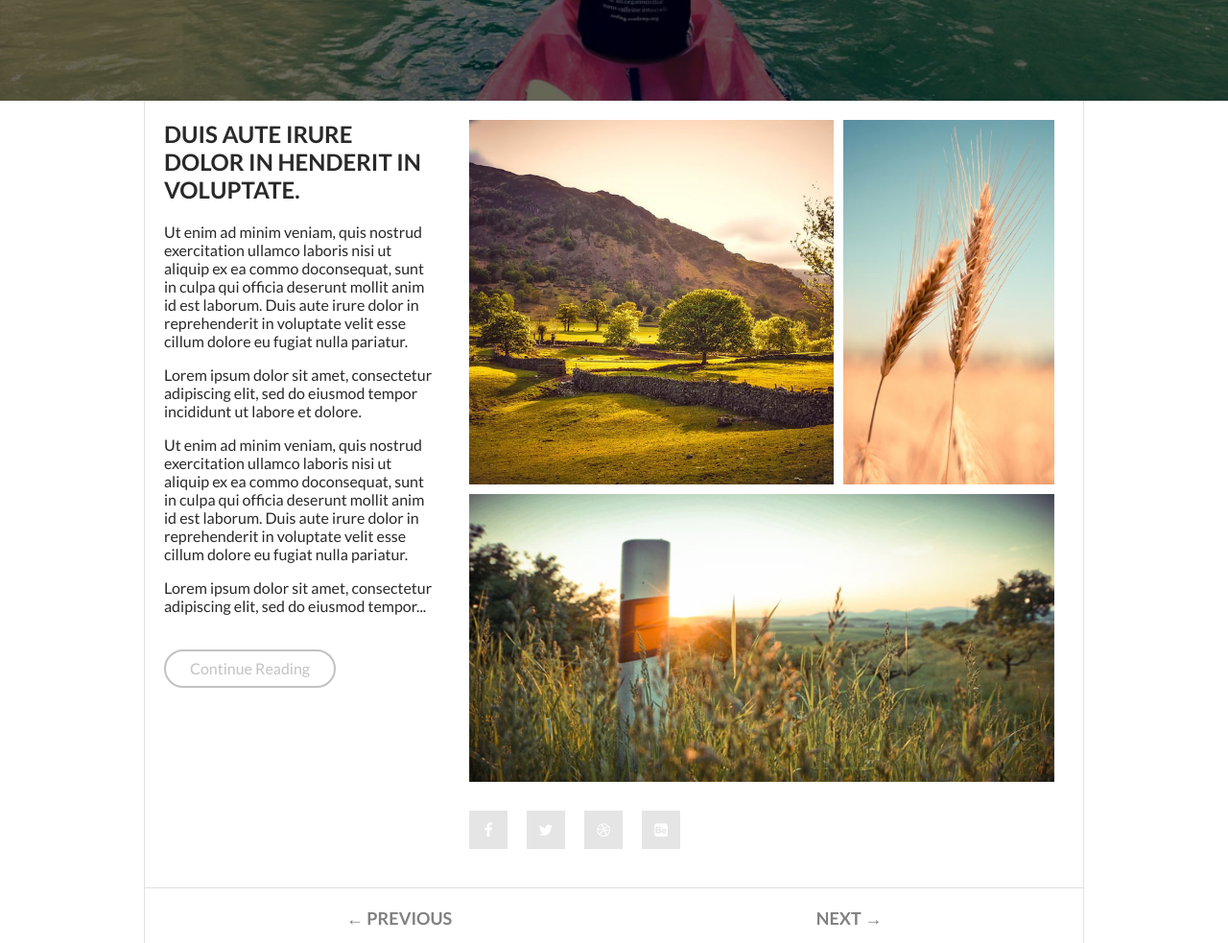
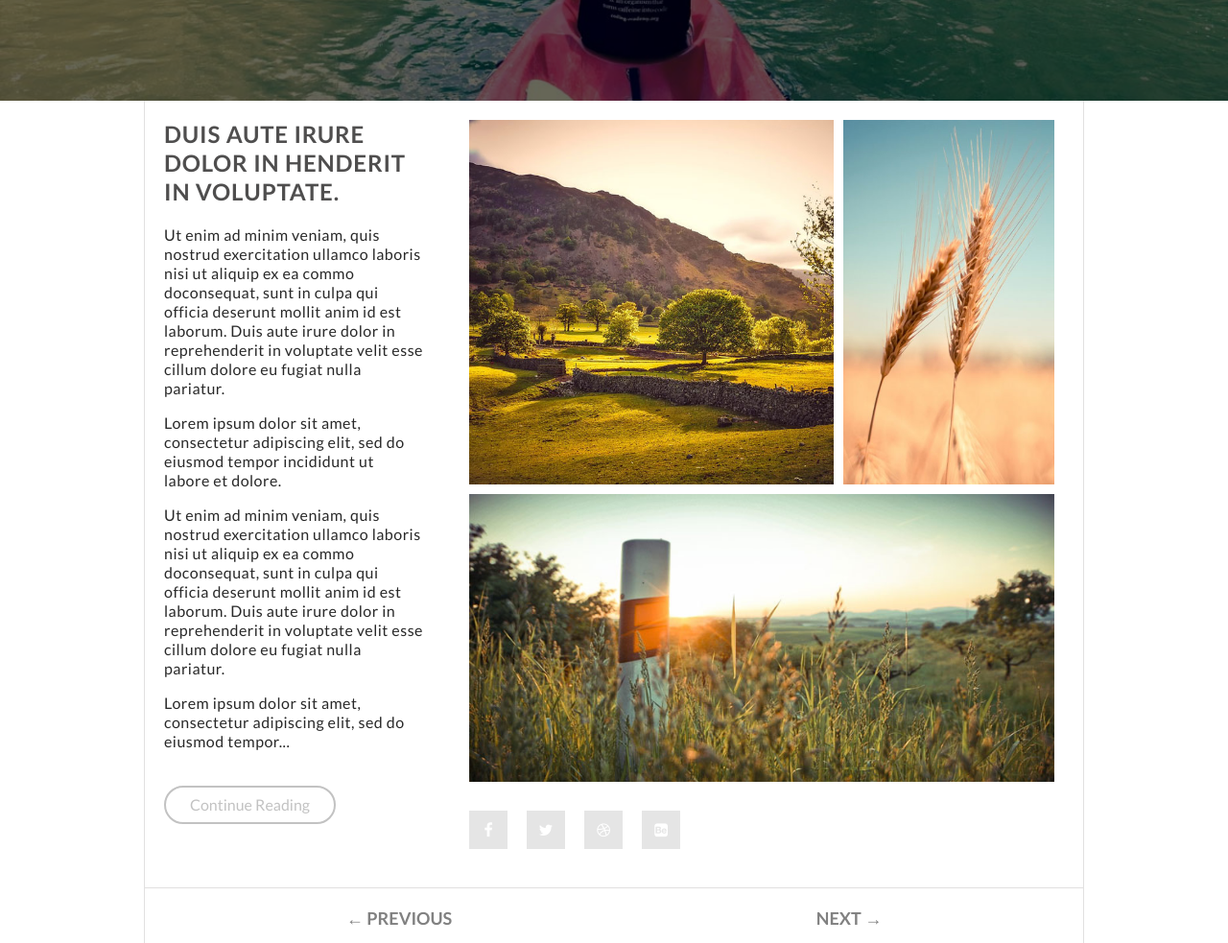
Before and after one commit to DrorUzi/gallery-pixel-perfect, a plain HTML site: page index.html in a window 1280 px wide. Shown: the part 400-1383 px from the top of the page at 96% size. Drawn offline with Linux system fonts and the light colour scheme.

Commit message:
final design

```diff
--- a/css/style.css
+++ b/css/style.css
@@ -378,8 +378,20 @@ header .logo {
   }
 }
 
+.first-panel h2 {
+  color: #4f4e4e;
+  line-height: 30px;
+  letter-spacing: 0.84px;
+}
+
+.first-panel p {
+  line-height: 20px;
+  font-feature-settings: latoregular;
+  letter-spacing: 0.48px;
+}
+
 .main-wrapper .first-panel {
-  width: 300px;
+  width: 290px;
   padding-right: 20px;
 }
 
@@ -409,7 +421,6 @@ header .logo {
   .main-wrapper .second-panel {
     width: 100%;
   }
-
 }
 
 .main-pager {
@@ -497,7 +508,7 @@ footer .logo {
   .sun {
     grid-area: 3/1/4/3;
   }
-  .main-wrapper .second-panel{
+  .main-wrapper .second-panel {
     display: block;
   }
 }
```
